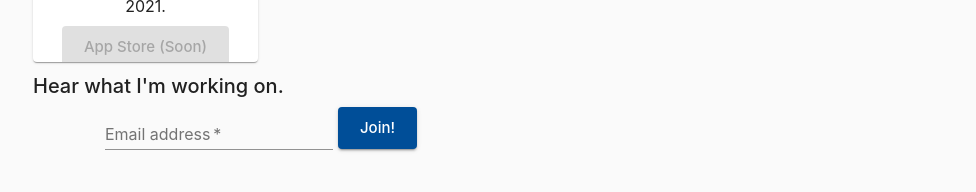
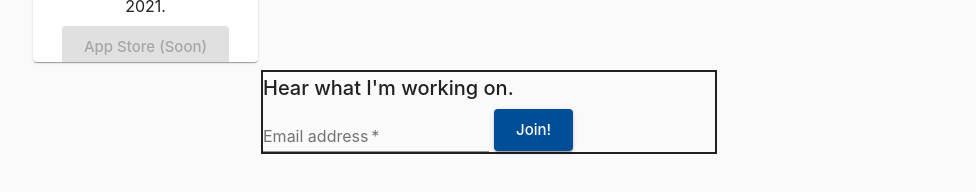
Before and after one commit to bencooper01/bencooper-io, a Next.js app: page / in a window 1280 px wide. Shown: the part 560-752 px from the top of the page, without its empty margins (151-1127 px from the left). Built offline with nearby package versions, Linux system fonts and the light colour scheme.

Commit message:
should work now lol

```diff
--- a/src/pages/index.tsx
+++ b/src/pages/index.tsx
@@ -52,7 +52,7 @@ const Home = (props) => {
 				<Box pt={1} pb={1} className={classes.container}>
 					<ProjectCard title={"Every Two"} caption={"My first app, a budget planner, launching in 2021."} />
 				</Box>
-				<Box style={{ alignItems: "center", justifyContent: "center", alignSelf: "center", width: "50%", outline: 2, outlineColor: "black" }} align="center">
+				<Box style={{ alignItems: "center", justifyContent: "center", alignSelf: "center", width: "50%" }} border={2} alignItems="center" alignSelf="center" justifySelf="center">
 					<NewsletterForm />
 				</Box>
 			</Container>
```
